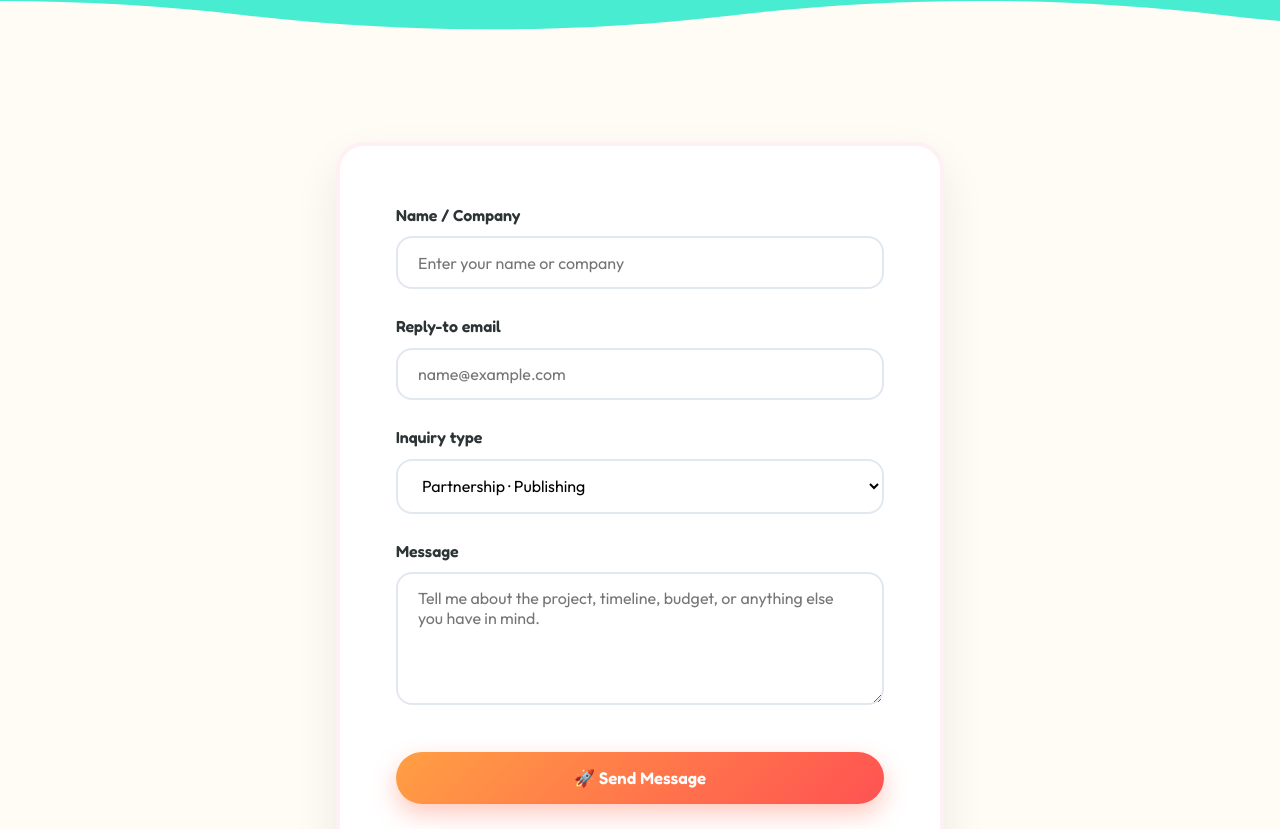
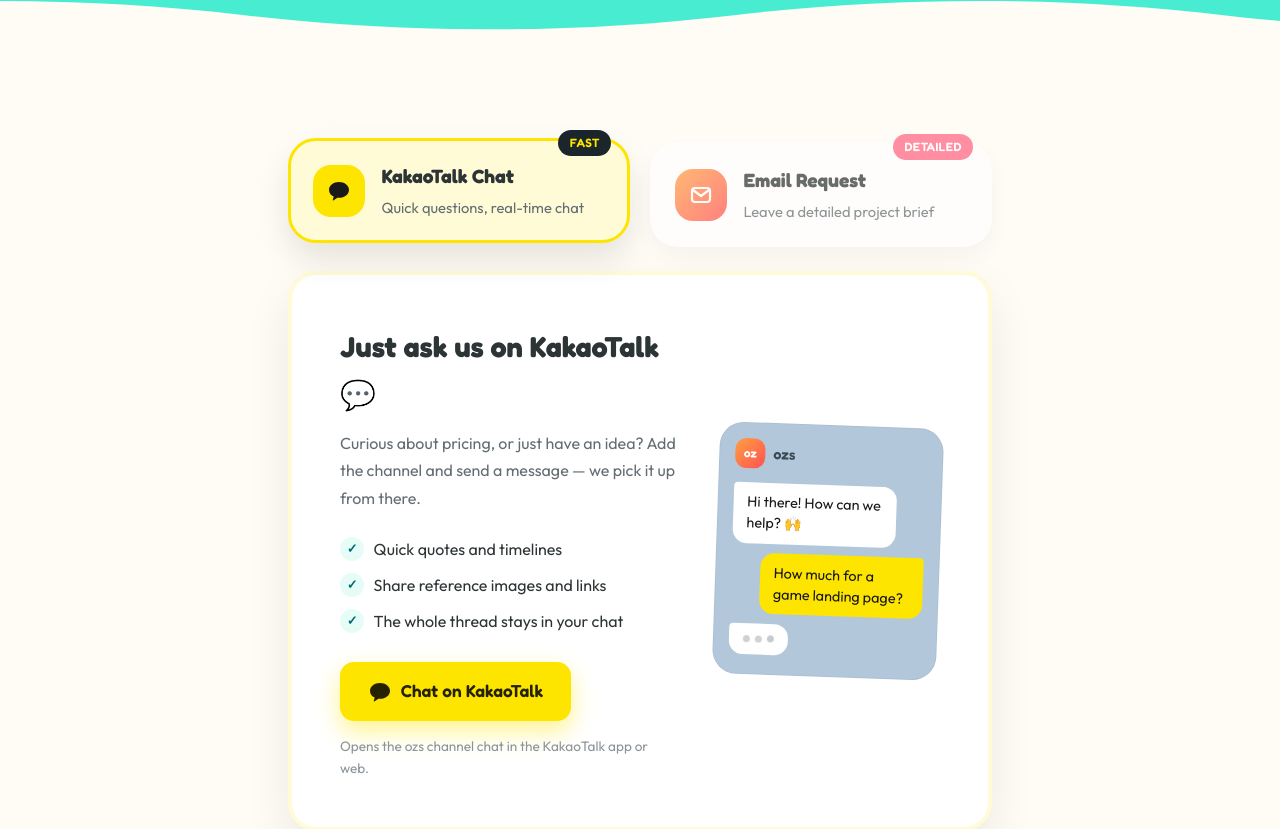
Before and after one commit to diffth/_ozs, a React (Vite) app: page /contact in a window 1280 px wide. Shown: the part 480-1309 px from the top of the page. Built offline with nearby package versions, Linux system fonts and the light colour scheme; a web font is replaced by a local one.

Commit message:
feat(contact): 카카오톡 상담 및 이메일 탭 전환 UI 구현

```diff
--- a/src/pages/Contact.jsx
+++ b/src/pages/Contact.jsx
@@ -1,8 +1,12 @@
+import { useEffect, useRef, useState } from 'react'
 import Seo from '../components/Seo.jsx'
+import { site } from '../data/site.js'
 import { useLang } from '../i18n/LanguageProvider.jsx'
 
 const FORM_ENDPOINT = 'https://api.web3forms.com/submit'
 const ACCESS_KEY = 'YOUR-ACCESS-KEY-HERE'
+
+const CHANNELS = ['kakao', 'mail']
 
 const LABEL_STYLE = {
   display: 'block',
@@ -22,9 +26,56 @@
   outline: 'none',
 }
 
+function KakaoIcon() {
+  return (
+    <svg viewBox="0 0 24 24" width="24" height="24" aria-hidden="true">
+      <path
+        fill="currentColor"
+        d="M12 3C6.48 3 2 6.54 2 10.9c0 2.83 1.88 5.3 4.7 6.7l-.96 3.52c-.08.3.26.54.52.37l4.2-2.78c.5.06 1.02.09 1.54.09 5.52 0 10-3.54 10-7.9S17.52 3 12 3z"
+      />
+    </svg>
+  )
+}
+
+function MailIcon() {
+  return (
+    <svg viewBox="0 0 24 24" width="24" height="24" aria-hidden="true" fill="none" stroke="currentColor" strokeWidth="2.2" strokeLinecap="round" strokeLinejoin="round">
+      <rect x="3" y="5" width="18" height="14" rx="3" />
+      <path d="m4 7 8 6 8-6" />
+    </svg>
+  )
+}
+
 export default function Contact() {
   const { lang, t, tr, raw } = useLang()
   const topics = raw('contact.topics')
+  const [channel, setChannel] = useState('kakao')
+  const tabRefs = useRef({})
+
+  // /contact#mail 처럼 들어오면 해당 탭을 먼저 엽니다. SSG 셸과 어긋나지 않게 마운트 후에 읽습니다.
+  useEffect(() => {
+    const hash = window.location.hash.slice(1)
+    if (CHANNELS.includes(hash)) setChannel(hash)
+  }, [])
+
+  const select = (key) => {
+    setChannel(key)
+    window.history.replaceState(null, '', `#${key}`)
+  }
+
+  // 탭 목록 안에서는 방향키로 옮겨 다니는 WAI-ARIA 탭 패턴을 따릅니다.
+  const onTabKey = (e) => {
+    if (!['ArrowLeft', 'ArrowRight', 'Home', 'End'].includes(e.key)) return
+    e.preventDefault()
+    const i = CHANNELS.indexOf(channel)
+    let next = i
+    if (e.key === 'ArrowLeft') next = (i - 1 + CHANNELS.length) % CHANNELS.length
+    if (e.key === 'ArrowRight') next = (i + 1) % CHANNELS.length
+    if (e.key === 'Home') next = 0
+    if (e.key === 'End') next = CHANNELS.length - 1
+    select(CHANNELS[next])
+    tabRefs.current[CHANNELS[next]]?.focus()
+  }
 
   return (
     <>
@@ -62,18 +113,83 @@
       </div>
 
       <section className="sec-pop">
-        <div className="wrap" style={{ display: 'flex', justifyContent: 'center' }}>
+        <div className="wrap contact">
+          <div className="contact__tabs" role="tablist" aria-label={t('contact.channelsAria')} onKeyDown={onTabKey}>
+            {CHANNELS.map((key) => (
+              <button
+                key={key}
+                ref={(el) => {
+                  tabRefs.current[key] = el
+                }}
+                id={`contact-tab-${key}`}
+                type="button"
+                role="tab"
+                aria-selected={channel === key}
+                aria-controls={`contact-panel-${key}`}
+                tabIndex={channel === key ? 0 : -1}
+                className={`contact__tab contact__tab--${key}`}
+                onClick={() => select(key)}
+              >
+                <span className="contact__tab-icon">{key === 'kakao' ? <KakaoIcon /> : <MailIcon />}</span>
+                <span className="contact__tab-text">
+                  <span className="contact__tab-title">{t(`contact.${key}Tab`)}</span>
+                  <span className="contact__tab-desc">{t(`contact.${key}TabDesc`)}</span>
+                </span>
+                <span className="contact__tab-tag">{t(`contact.${key}TabTag`)}</span>
+              </button>
+            ))}
+          </div>
+
           <div
-            style={{
-              background: '#ffffff',
-              borderRadius: '28px',
-              padding: 'clamp(2rem, 5vw, 3.5rem)',
-              boxShadow: '0 20px 45px rgba(0,0,0,0.08)',
-              width: '100%',
-              maxWidth: '38rem',
-              border: '4px solid var(--pop-pink-bg)'
-            }}
+            id="contact-panel-kakao"
+            role="tabpanel"
+            aria-labelledby="contact-tab-kakao"
+            hidden={channel !== 'kakao'}
+            className="contact__panel contact__panel--kakao"
           >
+            <div className="contact__kakao-body">
+              <h2 className="contact__panel-title">{t('contact.kakaoTitle')}</h2>
+              <p className="contact__panel-desc">{t('contact.kakaoDesc')}</p>
+              <ul className="contact__points">
+                {raw('contact.kakaoPoints').map((p) => (
+                  <li key={p.en}>{tr(p)}</li>
+                ))}
+              </ul>
+              <a className="contact__kakao-btn" href={site.kakao} target="_blank" rel="noopener noreferrer">
+                <KakaoIcon />
+                {t('contact.kakaoCta')}
+              </a>
+              <p className="contact__note">{t('contact.kakaoNote')}</p>
+            </div>
+
+            {/* 채팅 화면을 흉내 낸 장식이라 스크린리더에서는 건너뜁니다. */}
+            <div className="contact__chat" aria-hidden="true">
+              <div className="contact__chat-head">
+                <span className="contact__chat-avatar">oz</span>
+                ozs
+              </div>
+              <p className="contact__bubble contact__bubble--in">{t('contact.kakaoBubbleIn')}</p>
+              <p className="contact__bubble contact__bubble--out">{t('contact.kakaoBubbleOut')}</p>
+              <p className="contact__bubble contact__bubble--in contact__bubble--typing">
+                <span />
+                <span />
+                <span />
+              </p>
+            </div>
+          </div>
+
+          <div
+            id="contact-panel-mail"
+            role="tabpanel"
+            aria-labelledby="contact-tab-mail"
+            hidden={channel !== 'mail'}
+            className="contact__panel contact__panel--mail"
+          >
+            <h2 className="contact__panel-title">{t('contact.mailTitle')}</h2>
+            <p className="contact__panel-desc">
+              {t('contact.mailDirect')} <a href={`mailto:${site.email}`}>{site.email}</a>
+            </p>
+
             <form action={FORM_ENDPOINT} method="POST">
               <input type="hidden" name="access_key" value={ACCESS_KEY} />
               <input type="hidden" name="language" value={lang} />
```
